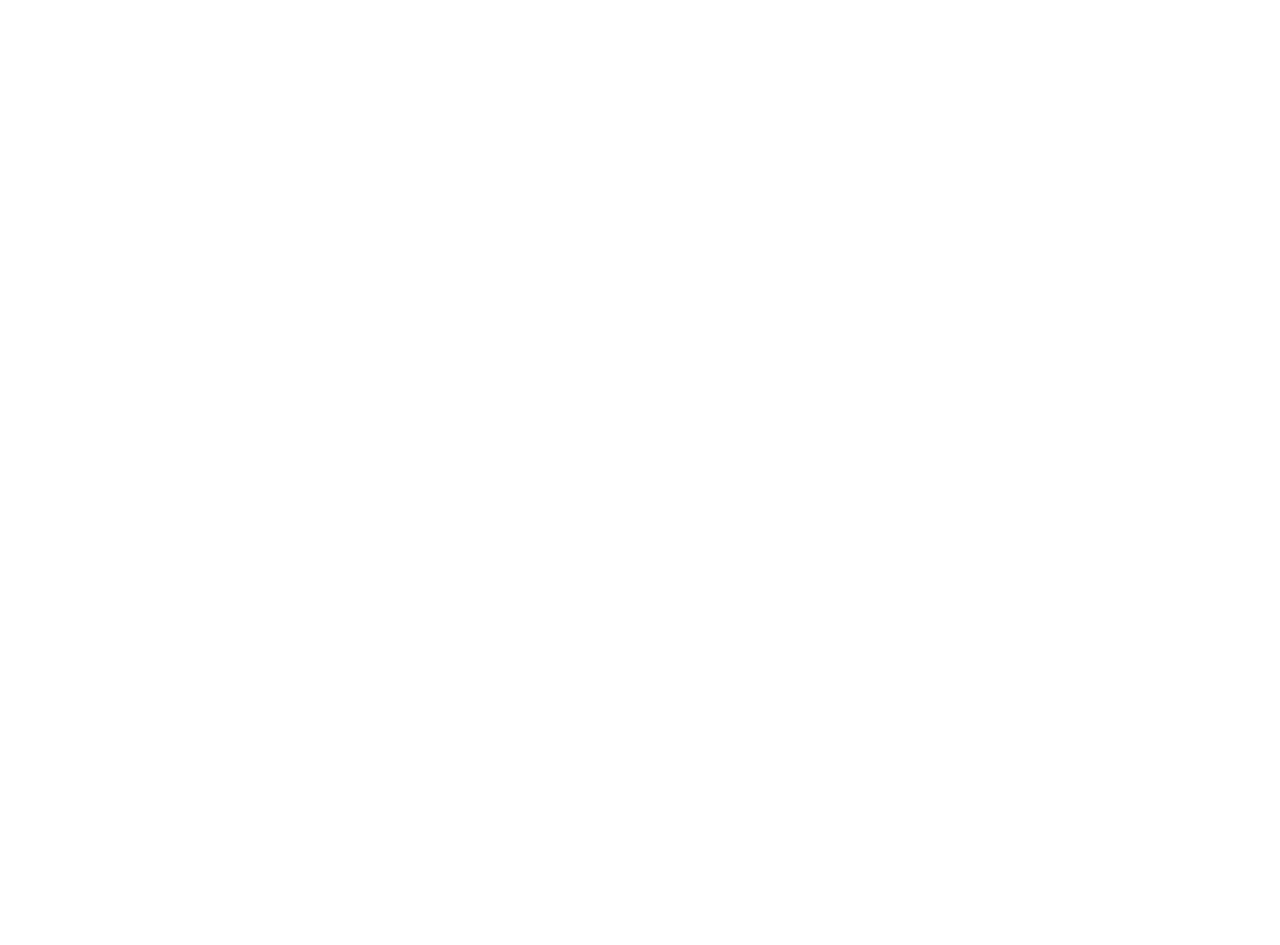
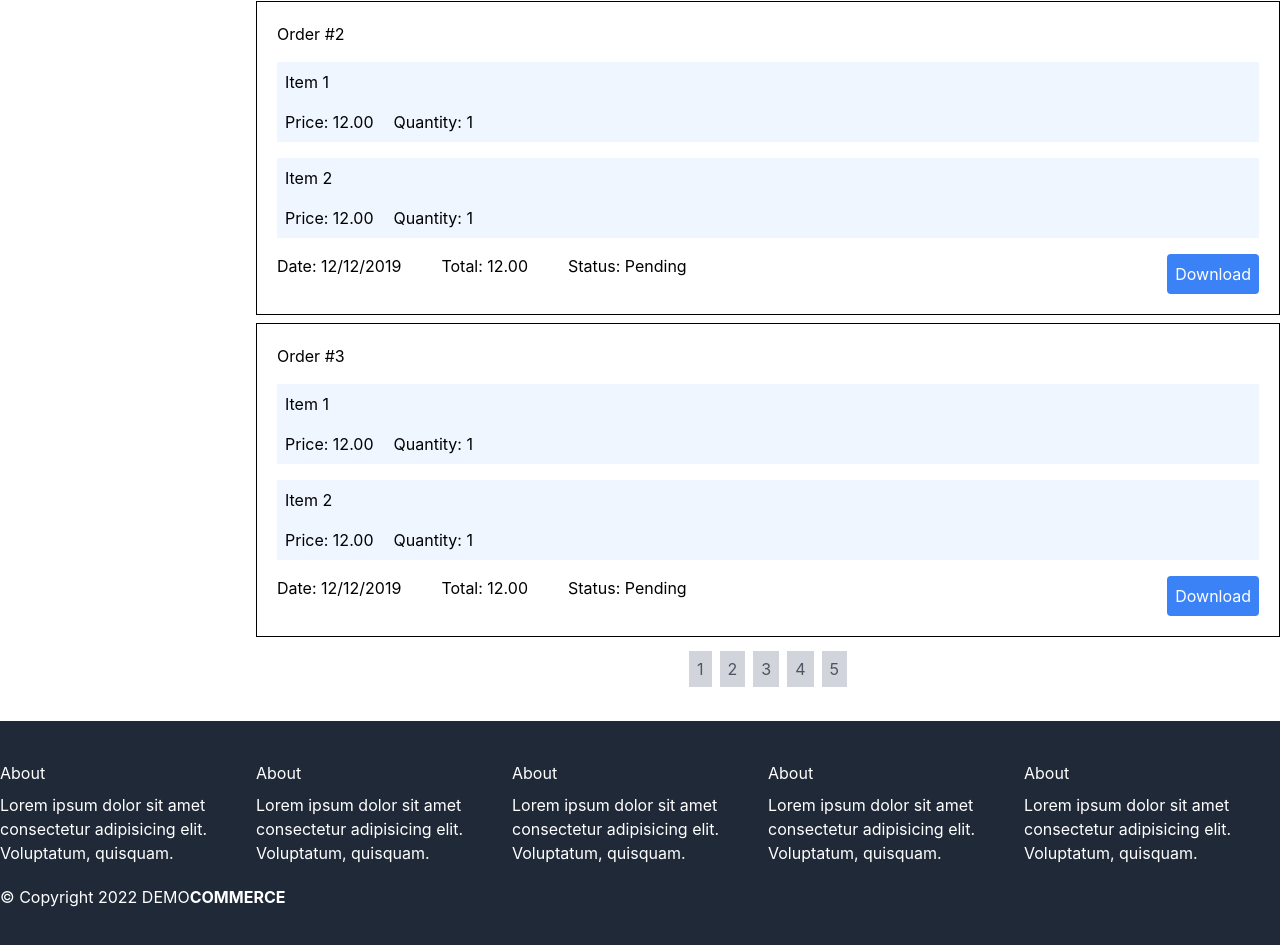
Before and after one commit to gokhancelebi/reactjs-ecommerce-frontend, a React (Create React App) app: page /my-account/orders in a window 1280 px wide. Shown: the part 559-1504 px from the top of the page. Before the commit the page ends 800 px from the top, so only its background shows below. Built offline with nearby package versions, Linux system fonts and the light colour scheme.

Commit message:
orders-page

```diff
--- a/src/components/UI/Footer/index.js
+++ b/src/components/UI/Footer/index.js
@@ -5,7 +5,7 @@
     return (
         <div className='bg-gray-800 text-white py-5'>
             <Container>
-                <div className='flex flex-col md:flex-row'  gap-2>
+                <div className='flex flex-col md:flex-row'>
                     <div className='flex flex-col gap-2'>
                         <h3>About</h3>
                         <p>
--- /dev/null
+++ b/src/components/UI/MyAccount/index.js
@@ -0,0 +1,21 @@
+import {Link} from "react-router-dom";
+
+const MyAccount = (props) => {
+  return (
+      <div>
+        <h1 className='text-2xl mb-4 bg-gray-100 p-2 text-center'>{props.title}</h1>
+          <div className='flex gap-p flex-col md:flex-row'>
+              <div className='flex flex-col gap-2 md:w-1/5 md:pr-5 mb-5'>
+                  <Link className={'bg-blue-400 p-2 text-white rounded ' + (props.activeTab === 'orders' ? ' bg-blue-600' : '')} to='/my-account/orders'>Orders</Link>
+                  <Link className={'bg-blue-400 p-2 text-white rounded ' + (props.activeTab === 'wishlist' ? ' bg-blue-600' : '')} to='/my-account/wishlist'>Wishlist</Link>
+                  <Link className='bg-blue-400 p-2 text-white rounded' to='/my-account/log-out'>Log Out</Link>
+              </div>
+              <div className='md:w-4/5'>
+                  {props.children}
+              </div>
+          </div>
+
+      </div>
+  );
+};
+export default MyAccount;
--- /dev/null
+++ b/src/components/UI/Pagination/index.js
@@ -0,0 +1,38 @@
+const Pagination = (props) => {
+  const {
+    currentPage,
+    totalPages,
+    onPageChange,
+  } = props;
+
+  const pages = [];
+  for (let i = 1; i <= totalPages; i++) {
+    pages.push(i);
+  }
+
+  return (
+    <div className="pagination">
+      <ul className='flex justify-center items-center gap-2 h-max p-5'>
+        {pages.map(page => (
+          <li
+            key={page}
+            className={page === currentPage ? 'bg-blue-500' : ''}
+          >
+            <a
+              href="#"
+              className='text-gray-600 hover:text-gray-800 bg-gray-300 p-2'
+              onClick={(e) => {
+                e.preventDefault();
+                onPageChange(page);
+              }}
+            >
+              {page}
+            </a>
+          </li>
+        ))}
+      </ul>
+    </div>
+  );
+
+}
+export default Pagination;
--- a/src/components/pages/Home/index.js
+++ b/src/components/pages/Home/index.js
@@ -106,9 +106,9 @@
                 <Swiper navigation={true} modules={[Navigation]} className="mySwiper">
                     <SwiperSlide><img src="https://via.placeholder.com/1280x400" alt="Big Image" className='w-full' /></SwiperSlide>
                 </Swiper>
-                <ProductGrid title='En Son Eklenenler' products={productList}  col='5' limit='5'/>
-                <ProductGrid title='Öne Çıkanlar' products={productList}  col='5' limit='5'/>
-                <ProductGrid title='İndirimdekiler' products={productList}  col='5' limit='5'/>
+                <ProductGrid title='Latest' products={productList}  col='5' limit='5'/>
+                <ProductGrid title='Featured' products={productList}  col='5' limit='5'/>
+                <ProductGrid title='Offers' products={productList}  col='5' limit='5'/>
             </Container>
             <Footer/>
         </>
--- a/src/components/pages/Orders/index.js
+++ b/src/components/pages/Orders/index.js
@@ -1,13 +1,116 @@
 import Container from "../../UI/Container";
 import Header from "../../UI/Header";
+import MyAccount from "../../UI/MyAccount";
+import Footer from "../../UI/Footer";
+import Pagination from "../../UI/Pagination";
+const Orders = (props) => {
+    const orders = [
+        {
+            id: 1,
+            date: "12/12/2019",
+            total: "12.00",
+            status: "Pending",
+            items: [
+                {
+                    id: 1,
+                    name: "Item 1",
+                    price: "12.00",
+                    quantity: 1,
+                },
+                {
+                    id: 2,
+                    name: "Item 2",
+                    price: "12.00",
+                    quantity: 1,
+                },
+            ],
+        },
+        {
+            id: 2,
+            date: "12/12/2019",
+            total: "12.00",
+            status: "Pending",
+            items: [
+                {
+                    id: 1,
+                    name: "Item 1",
+                    price: "12.00",
+                    quantity: 1,
+                },
+                {
+                    id: 2,
+                    name: "Item 2",
+                    price: "12.00",
+                    quantity: 1,
+                },
+            ],
+        },
+        {
+            id: 3,
+            date: "12/12/2019",
+            total: "12.00",
+            status: "Pending",
+            items: [
+                {
+                    id: 1,
+                    name: "Item 1",
+                    price: "12.00",
+                    quantity: 1,
+                },
+                {
+                    id: 2,
+                    name: "Item 2",
+                    price: "12.00",
+                    quantity: 1,
+                },
+            ],
+        }
+    ]
+    const onPageChangeHandler = (page) => {
+        console.log(page);
+    }
+    return (
+        <>
 
-const Orders = (props) => {
+            <Container>
+                <Header/>
+                <MyAccount title='Orders' activeTab='orders'>
+                    <div className='flex flex-col gap-2'>
+                        {orders.map(order => (
+                            <div key={order.id} className='border border-black p-5'>
+                                <h2>Order #{order.id}</h2>
+                                <div className='my-4'>
+                                    <ul className='flex flex-col gap-4'>
+                                        {order.items.map(item => (
+                                            <li key={item.id} className='flex flex-col gap-4 bg-blue-50 p-2 '>
+                                                <div>{item.name}</div>
+                                                <div className='flex gap-5'>
+                                                    <div>Price: {item.price}</div>
+                                                    <div>Quantity: {item.quantity}</div>
+                                                </div>
+                                            </li>
+                                        ))}
+                                    </ul>
+                                </div>
+                                <div className='flex gap-10 justify-between flex-col md:flex-row'>
+                                    <div className='flex gap-10'>
+                                        <p>Date: {order.date}</p>
+                                        <p>Total: {order.total}</p>
+                                        <p>Status: {order.status}</p>
+                                    </div>
+                                    <div>
+                                        <button className='bg-blue-500 text-white p-2 rounded'>Download</button>
+                                    </div>
+                                </div>
+                            </div>
+                        ))}
+                    </div>
+                    <Pagination currentPage={1} totalPages='5' onPageChange={onPageChangeHandler}/>
+                </MyAccount>
+            </Container>
+            <Footer/>
+        </>
 
-    return (
-        <Container>
-            <Header />
-            <h1>orders</h1>
-        </Container>
     )
 }
 
--- a/src/components/pages/ProductSingle/index.js
+++ b/src/components/pages/ProductSingle/index.js
@@ -1,63 +1,102 @@
 import Container from "../../UI/Container";
 import Header from "../../UI/Header";
 
-import {useState} from "react";
+import {useState, useEffect} from "react";
 
 // Import Swiper React components
-import { Swiper, SwiperSlide } from "swiper/react";
+import {Swiper, SwiperSlide} from "swiper/react";
 
 // Import Swiper styles
 import "swiper/css";
 import "swiper/css/navigation";
 
 // import required modules
-import { Navigation } from "swiper";
-// import {useEffect} from "react";
+import {Navigation} from "swiper";
+
 
 const ProductSingle = props => {
-    const [activeTab, setActiveTab] = useState('description');
+    const [activeTab, setActiveTab] = useState(0);
+    const [tabCoun] = useState(2);
+    const [tabClasses, setTabClasses] = useState([]);
+    const [quantity, setQuantity] = useState(1);
+
+    useEffect((prevState) => {
+        makeTabsHidden();
+    }, [activeTab]);
+
+
+    const makeTabsHidden  = () => {
+        let newTabs = [];
+        for (let i = 0; i < tabCoun; i++) {
+            newTabs.push('hidden');
+        }
+        newTabs[activeTab] = 'block';
+        setTabClasses(newTabs);
+    };
+
+    const increaseQuantity = () => {
+        setQuantity(quantity + 1);
+    };
+
+    const decreaseQuantity = () => {
+        if (quantity > 1) {
+            setQuantity(quantity - 1);
+        }
+    };
+
+    const quantityChangeHandler = (e) => {
+        setQuantity(parseInt(e.target.value));
+    };
 
     return (
         <>
             <Container>
-                <Header />
+                <Header/>
                 <div className="flex justify-between">
                     <div className='w-full md:w-1/2'>
                         <Swiper navigation={true} modules={[Navigation]} className="mySwiper">
                             <SwiperSlide><img src="https://via.placeholder.com/640x400" alt=""/></SwiperSlide>
                         </Swiper>
                     </div>
-                    <div className='w-full md:w-1/2 md:pl-5'>
+                    <div className='w-full md:w-1/2 md:pl-5 flex flex-col gap-5'>
                         <div className="bg-gray-100 p-5 flex flex-col  gap-10">
                             <h1 className='text-2xl'>Product Single</h1>
                             <div className='flex gap-2'>
                                 <div className="flex bg-gray-300 max-w-max">
-                                    <div className='px-1 cursor-pointer flex justify-center items-center'>
+                                    <div className='px-1 cursor-pointer flex justify-center items-center' onClick={decreaseQuantity}>
                                         -
                                     </div>
                                     <div>
-                                        <input type="text" className='max-w-[2rem] py-2' name='quantity'/>
+                                        <input type="number" className='max-w-[3rem] py-2 text-center' name='quantity' value={quantity}  min={1}  onChange={quantityChangeHandler}/>
                                     </div>
-                                    <div className='px-1 cursor-pointer flex justify-center items-center'>
+                                    <div className='px-1 cursor-pointer flex justify-center items-center' onClick={increaseQuantity}>
                                         +
                                     </div>
                                 </div>
                                 <button className='bg-orange-600 text-white p-2'>Add To Cart</button>
                             </div>
                         </div>
+                        <div className="bg-gray-100 p-5 flex flex-col  gap-10">
+                            lorem ipsum dolor sit amet, consectetur adipisicing elit. Aperiam, doloremque, eaque, eius, eveniet, impedit ipsam ipsum laboriosam molestiae nam natus neque nisi nostrum obcaecati omnis quae quam quas quia quisquam quod ratione repellendus repudiandae sint sit tempore voluptate voluptates.
+                        </div>
                     </div>
                 </div>
                 <div>
                     <div className="flex md:flex-col gap-10">
-                        <div className="tab-titles">
-                            <div className="tab-title">Description</div>
-                            <div className="tab-title" data-tab-id='reviews'>Reviews</div>
+                        <div className="tab-titles flex gap-2">
+                            <div className="tab-title cursor-pointer border border-black p-2" onClick={() => setActiveTab(0)}>Description</div>
+                            <div className="tab-title cursor-pointer border border-black p-2" onClick={() => setActiveTab(1)}>Reviews</div>
                         </div>
-                        <div className="tab-contents">
-                            <div className="tab-content" id='description'>
-                                Açıklama
+                        <div className="tab-contents border border-black p-2">
+                            <div className={tabClasses[0]}>
+                                <h2 className='text-2xl'>
+                                    Description
+                                </h2>
+                                <div>
+                                    Lorem ipsum dolor sit amet, consectetur adipisicing elit. Aperiam, doloremque, ea,
+                                </div>
                             </div>
-                            <div className="tab-content" id='reviews'>
+                            <div className={tabClasses[1]}>
                                 Reviews
                             </div>
                         </div>
```
Also changed, not shown: src/App.js (+21 -9 lines), src/components/UI/Header/index.js (+20 -5 lines), src/components/UI/Tabs/index.js (+10 -0 lines), src/components/pages/Login/index.js (+12 -1 lines), src/img/search.png.
